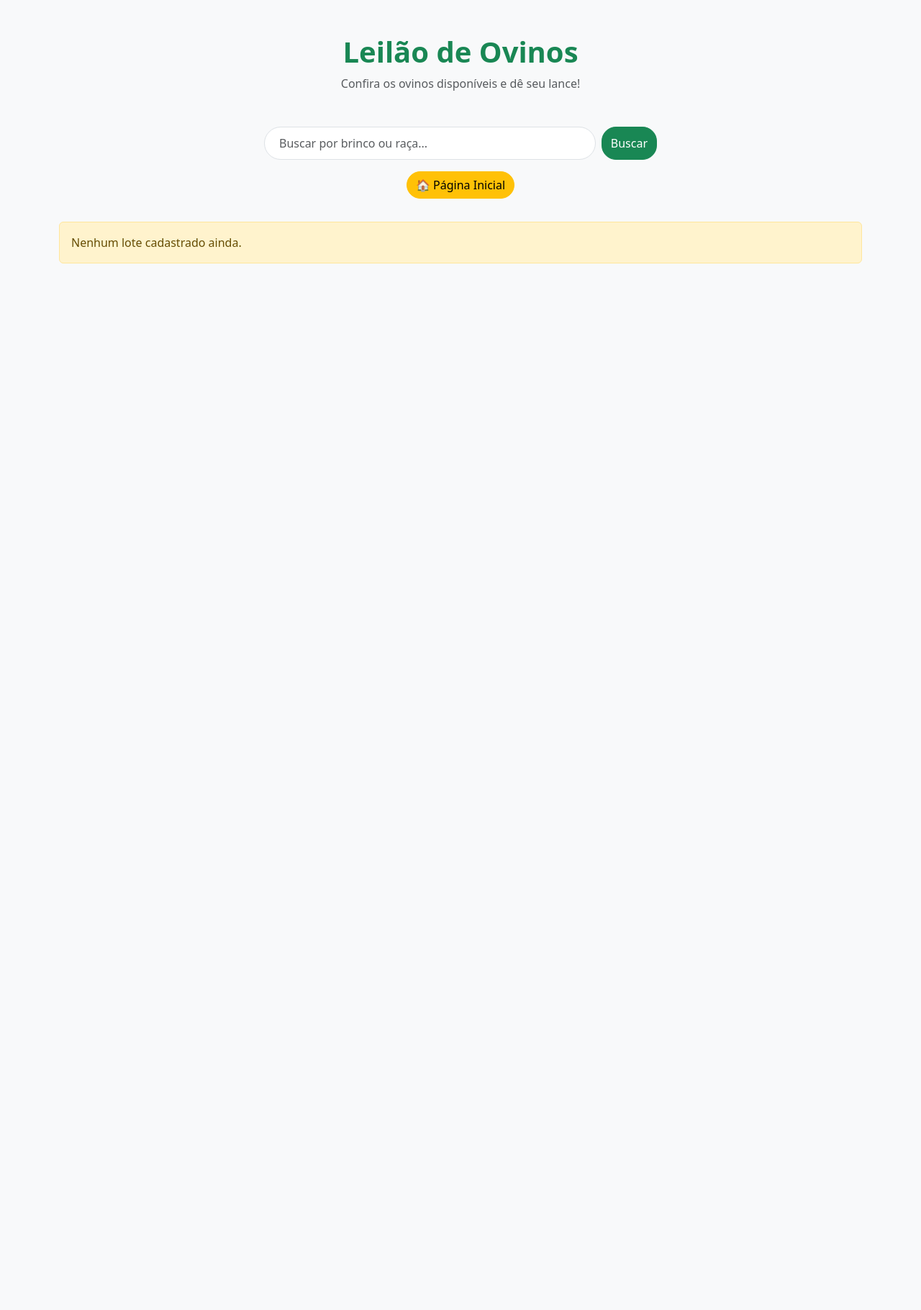
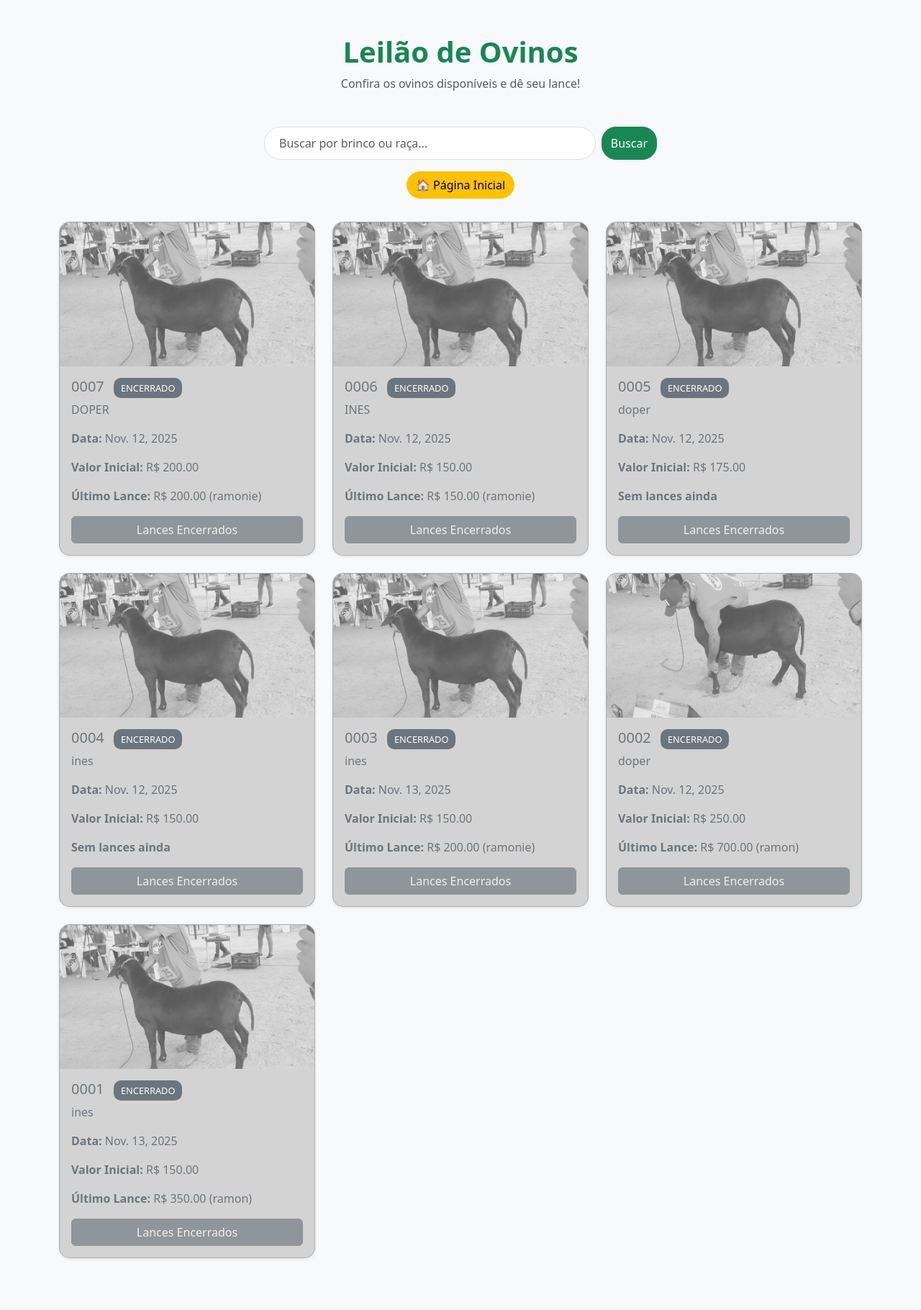
Before and after one commit to Ramonie/controle_ovinos, a Django app: page /leilao/ in a window 1280 px wide. Shown: the whole page at 72% size. Before the commit the page ends 366 px from the top, so only its background shows below. Run offline with Django 5.2, Linux system fonts and the light colour scheme; data comes from the database, SQL or seed files in the repository; both versions use the stored data as it was after the commit; some libraries are stand-ins or nearby versions.

Commit message:
encerrando lances

```diff
--- a/ovinos/templates/ovinos/leilao_view.html
+++ b/ovinos/templates/ovinos/leilao_view.html
@@ -6,10 +6,26 @@
     <link href="https://cdn.jsdelivr.net/npm/bootstrap@5.3.0/dist/css/bootstrap.min.css" rel="stylesheet">
     <style>
         body { background-color: #f8f9fa; }
-        .card { border-radius: 15px; overflow: hidden; }
+        .card { border-radius: 15px; overflow: hidden; transition: 0.3s; }
         .btn-custom { border-radius: 20px; }
         .search-bar { border-radius: 25px; padding: 10px 20px; }
         .card-img-top { height: 200px; object-fit: cover; }
+        .encerrado {
+            background-color: #d3d3d3 !important;
+            color: #6c757d !important;
+        }
+        .encerrado img {
+            filter: grayscale(100%);
+            opacity: 0.6;
+        }
+        .badge-encerrado {
+            background-color: #6c757d;
+            color: white;
+            font-size: 0.8rem;
+            padding: 5px 10px;
+            border-radius: 10px;
+            margin-left: 8px;
+        }
     </style>
 </head>
 <body>
@@ -26,7 +42,6 @@
                        placeholder="Buscar por brinco ou raça..." value="{{ request.GET.q }}">
                 <button type="submit" class="btn btn-success btn-custom">Buscar</button>
             </form>
-
 
             <a href="{% url 'home' %}" class="btn btn-warning rounded-pill mb-2">🏠 Página Inicial</a>
 
@@ -51,7 +66,7 @@
         <div class="row">
             {% for lote in lotes %}
                 <div class="col-md-4 mb-4">
-                    <div class="card h-100 shadow-sm">
+                    <div class="card h-100 shadow-sm {% if lote.encerrado %}encerrado{% endif %}">
                         {% if lote.foto %}
                             <img src="{{ lote.foto.url }}" class="card-img-top" alt="Foto do Ovino">
                         {% else %}
@@ -59,7 +74,12 @@
                                  class="card-img-top" alt="Sem Foto">
                         {% endif %}
                         <div class="card-body">
-                            <h5 class="card-title">{{ lote.numero_lote }}</h5>
+                            <h5 class="card-title">
+                                {{ lote.numero_lote }}
+                                {% if lote.encerrado %}
+                                    <span class="badge-encerrado">ENCERRADO</span>
+                                {% endif %}
+                            </h5>
                             <p class="card-text">{{ lote.descricao|truncatewords:20 }}</p>
                             <p><strong>Data:</strong> {{ lote.data_leilao }}</p>
                             <p><strong>Valor Inicial:</strong> R$ {{ lote.preco_inicial }}</p>
@@ -74,7 +94,11 @@
                                 {% endif %}
                             </p>
 
-                            <a href="{% url 'dar_lance' lote.id %}" class="btn btn-primary">Dar Lance</a>
+                            {% if lote.encerrado %}
+                                <button class="btn btn-secondary w-100" disabled>Lances Encerrados</button>
+                            {% else %}
+                                <a href="{% url 'dar_lance' lote.id %}" class="btn btn-primary w-100">Dar Lance</a>
+                            {% endif %}
                         </div>
                     </div>
                 </div>
@@ -110,7 +134,7 @@
 </div>
 
 <script>
-    // Atualiza os lances automaticamente
+    // Atualiza os lances automaticamente a cada 5 segundos
     setInterval(() => {
         {% for lote in lotes %}
         fetch(`/atualizar_lance/{{ lote.id }}/`)
--- a/ovinos/views.py
+++ b/ovinos/views.py
@@ -146,20 +146,25 @@ from django.db.models import Q, Max
 from django.contrib.auth.decorators import login_required
 from .models import Ovino, Lance
 
+from django.shortcuts import render
+from .models import LoteLeilao
+
 def leilao_view(request):
     q = request.GET.get('q')
-    lotes = LoteLeilao.objects.filter(encerrado=False)  # 🔥 mostra apenas ativos
+
+    # Mostra TODOS os lotes (ativos e encerrados)
+    lotes = LoteLeilao.objects.all().order_by('-id')
 
     if q:
-        lotes = lotes.filter(numero_lote__icontains=q) | lotes.filter(descricao__icontains=q)
+        lotes = lotes.filter(
+            Q(numero_lote__icontains=q) | Q(descricao__icontains=q)
+        )
 
     return render(request, 'ovinos/leilao_view.html', {'lotes': lotes})
 
 
-from django.contrib.auth.decorators import user_passes_test
+from django.contrib.auth.decorators import login_required, user_passes_test
 from django.contrib import messages
-
-
 from django.shortcuts import redirect
 from .models import LoteLeilao
 
@@ -170,18 +175,28 @@ def encerrar_leilao(request):
         numero_lote = request.POST.get('numero_lote')
 
         try:
-            # Permite encerrar múltiplos lotes com o mesmo número (caso ainda existam)
+            # Busca lotes com o número informado
             lotes = LoteLeilao.objects.filter(numero_lote=numero_lote)
+
             if not lotes.exists():
                 messages.error(request, f"Nenhum lote encontrado com o número {numero_lote}.")
             else:
-                lotes.update(encerrado=True)
-                messages.success(request, f"Lote(s) {numero_lote} encerrado(s) com sucesso!")
+                # Filtra apenas os que ainda não estão encerrados
+                lotes_ativos = lotes.filter(encerrado=False)
+
+                if not lotes_ativos.exists():
+                    messages.warning(request, f"O lote {numero_lote} já está encerrado.")
+                else:
+                    lotes_ativos.update(encerrado=True)
+                    messages.success(request, f"Lote(s) {numero_lote} encerrado(s) com sucesso!")
 
         except Exception as e:
             messages.error(request, f"Erro ao encerrar lote: {e}")
 
     return redirect('leilao_view')
+
+
+
 
 from django.shortcuts import render, get_object_or_404, redirect
 from django.contrib import messages
@@ -192,19 +207,29 @@ from django.contrib.auth.decorators import login_required
 def dar_lance(request, pk):
     lote = get_object_or_404(LoteLeilao, pk=pk)
 
-    # Obtém o maior lance atual (ou o preço inicial)
+    # 🔹 Pega o último lance (se houver)
     ultimo_lance = lote.lances.order_by('-valor').first()
+
+    # 🔹 Define o valor base (último lance ou preço inicial)
     valor_base = ultimo_lance.valor if ultimo_lance else lote.preco_inicial
 
-    # Gera as opções automáticas de lance (+50 em cada)
-    opcoes_lances = [valor_base + 50 * i for i in range(1, 7)]
+    # 🔹 Se ainda não há lances, o primeiro valor da lista será o preço inicial
+    if not ultimo_lance:
+        opcoes_lances = [lote.preco_inicial] + [lote.preco_inicial + 50 * i for i in range(1, 6)]
+    else:
+        opcoes_lances = [valor_base + 50 * i for i in range(1, 7)]
 
     if request.method == 'POST':
         valor_escolhido = float(request.POST.get('valor'))
-        if valor_escolhido <= valor_base:
+
+        if valor_escolhido <= valor_base and ultimo_lance:
             messages.error(request, "O valor do lance deve ser maior que o lance atual.")
         else:
-            Lance.objects.create(lote=lote, usuario=request.user, valor=valor_escolhido)
+            Lance.objects.create(
+                lote=lote,
+                usuario=request.user,
+                valor=valor_escolhido
+            )
             messages.success(request, f"Lance de R$ {valor_escolhido:.2f} realizado com sucesso!")
             return redirect('leilao_view')
 
```
Also changed, not shown: db.sqlite3, media/fotos_ovinos/Imagem_do_WhatsApp_de_2025-10-01_às_14_2ULVG8k.36.30_ec3ca3da.jpg (added), media/fotos_ovinos/Imagem_do_WhatsApp_de_2025-10-01_às_14_MNN6yBP.36.30_ec3ca3da.jpg (added), media/fotos_ovinos/Imagem_do_WhatsApp_de_2025-10-01_às_14_bleCPKE.36.30_ec3ca3da.jpg (added), media/fotos_ovinos/Imagem_do_WhatsApp_de_2025-10-01_às_14_jFzv65i.36.30_ec3ca3da.jpg (added), media/fotos_ovinos/Imagem_do_WhatsApp_de_2025-10-01_às_14_oHQEwpq.36.30_ec3ca3da.jpg (added).
